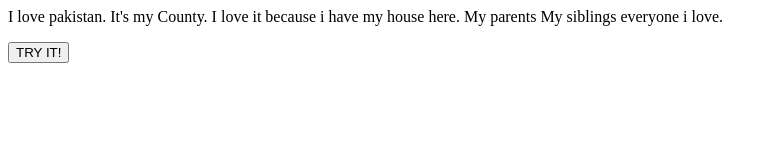
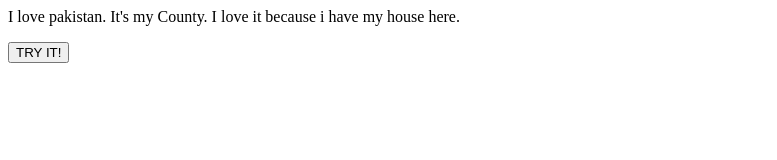
Before and after one commit to Ayeshamaqsood/Project-Asp.net, a plain HTML site: page GetElementByID().html in a window 1280 px wide. Shown: the whole page, without its empty margins (0-777 px from the left). Drawn offline with Linux system fonts and the light colour scheme.

Commit message:
Update GetElementByID().html

```diff
--- a/GetElementByID().html
+++ b/GetElementByID().html
@@ -7,7 +7,6 @@
      <p id="demo">
 	 I love pakistan. It's my County.
 	 I love it because i have my house here.
-	 My parents My siblings everyone i love.
 	 </p>
 
 	 <button onclick="myfunction()"> TRY IT! </button>
```
